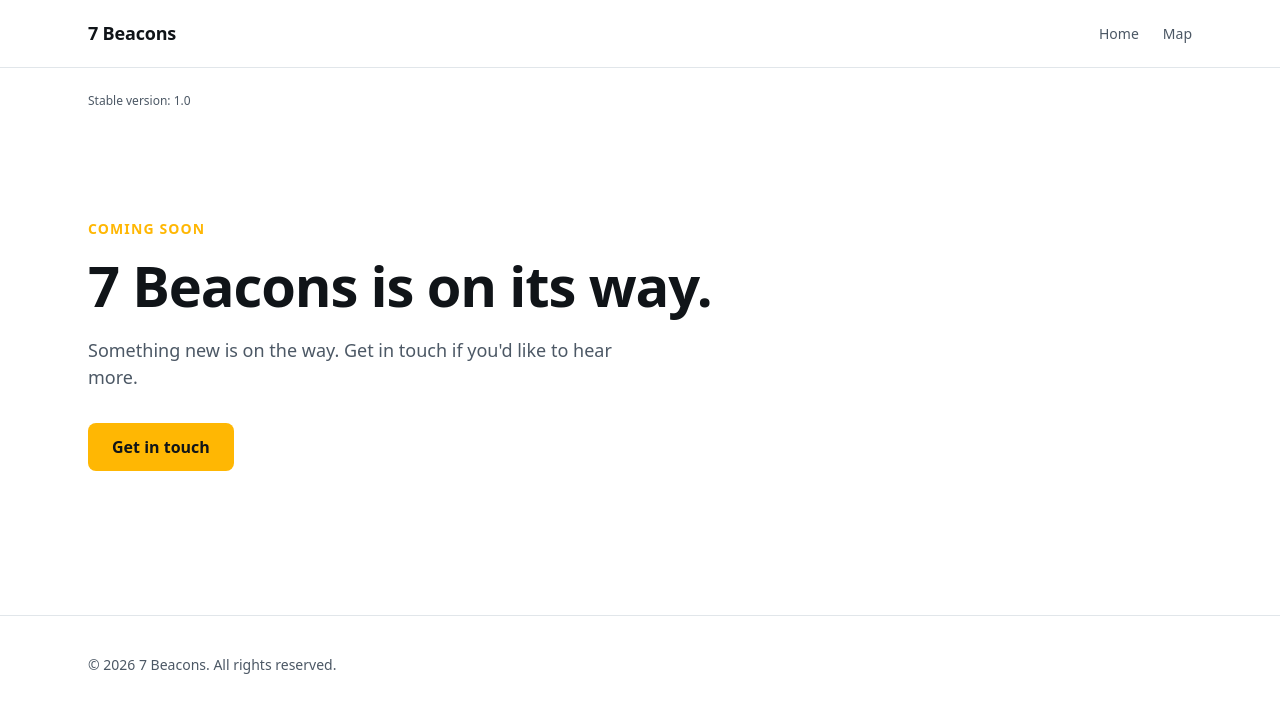
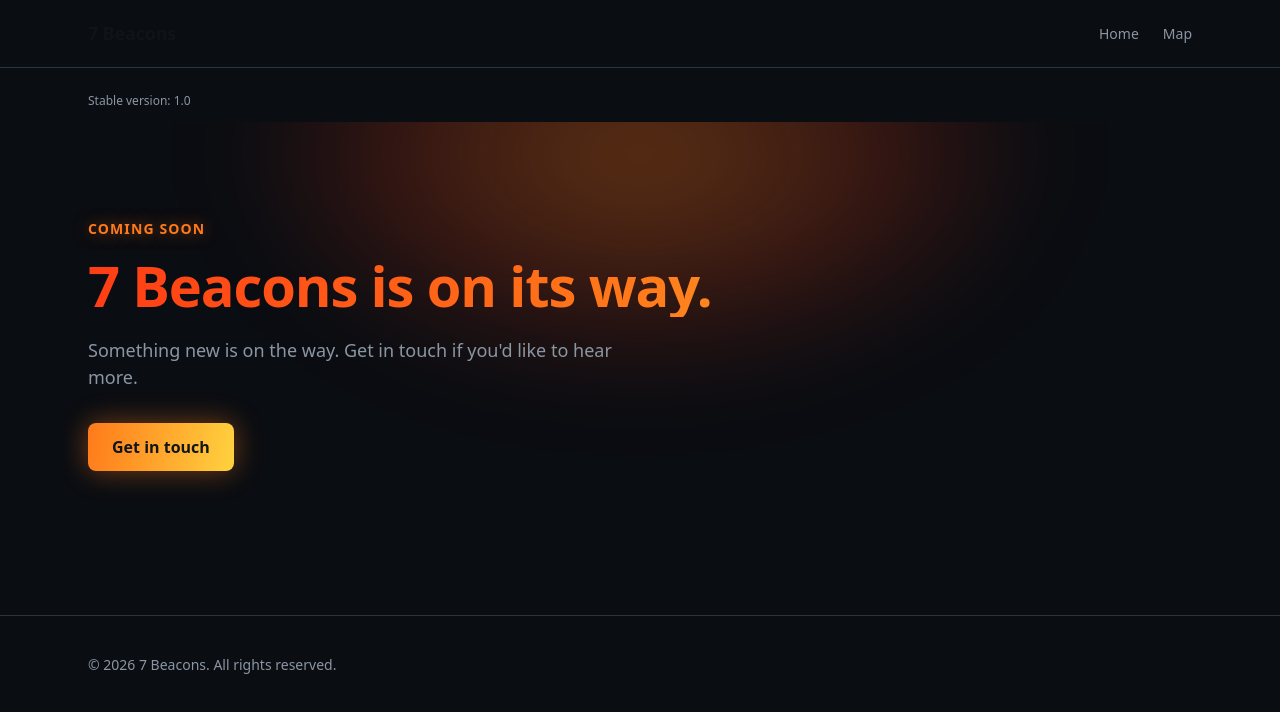
Before and after one commit to bcns-staging/bcns, an Astro site: page / in a window 1280 px wide. Built offline with nearby package versions, Linux system fonts and the light colour scheme; Astro itself is replaced by a stand-in of ours.

Commit message:
Apply futuristic industrial theme to the landing page (#31)
Inspired by a sci-fi door reference image: dark gunmetal panels with a
red-to-orange-to-yellow neon glow accent. Scoped to the landing page
only via CSS custom-property overrides on a .landing-theme wrapper
div - these cascade into Header/Hero/Footer through the real DOM
regardless of Astro's per-component style scoping, without touching
those shared components' own color values (they're also used on
/map, /project-3, and /project-4, which must stay on the default
theme).

Hero.astro (only ever used on this page, safe to edit directly) gets
the standout treatment: an ambient radial glow behind the content, a
gradient-text H1 mirroring the reference image's neon tube, and a
glowing CTA button.

Co-authored-by: test_1 <samsplus655@gmail.com>
Co-authored-by: Claude Sonnet 5 <noreply@anthropic.com>

```diff
--- a/src/components/Hero.astro
+++ b/src/components/Hero.astro
@@ -18,7 +18,9 @@ const {
 
 <style>
   section {
+    position: relative;
     padding-block: 6rem 5rem;
+    overflow: clip;
   }
 
   @media (max-width: 640px) {
@@ -27,13 +29,43 @@ const {
     }
   }
 
+  /* Ambient glow bleeding in from off-screen, like light spilling off the
+     reference image's neon conduit onto surrounding metal. */
+  section::before {
+    content: "";
+    position: absolute;
+    top: -12rem;
+    left: 50%;
+    translate: -50% 0;
+    width: 50rem;
+    height: 28rem;
+    background: radial-gradient(
+      ellipse at center,
+      color-mix(in srgb, var(--glow-orange, var(--color-accent)) 35%, transparent) 0%,
+      color-mix(in srgb, var(--glow-red, var(--color-accent)) 18%, transparent) 45%,
+      transparent 72%
+    );
+    filter: blur(50px);
+    pointer-events: none;
+    z-index: 0;
+  }
+
+  .eyebrow,
+  h1,
+  p,
+  .cta {
+    position: relative;
+    z-index: 1;
+  }
+
   .eyebrow {
-    color: var(--color-accent);
+    color: var(--glow-orange, var(--color-accent));
     font-weight: 600;
     font-size: 0.875rem;
     text-transform: uppercase;
     letter-spacing: 0.08em;
     margin: 0 0 1rem;
+    text-shadow: 0 0 16px color-mix(in srgb, var(--glow-orange, var(--color-accent)) 55%, transparent);
   }
 
   h1 {
@@ -42,6 +74,15 @@ const {
     letter-spacing: -0.02em;
     margin: 0 0 1.25rem;
     max-width: 40ch;
+    background: linear-gradient(
+      100deg,
+      var(--glow-red, var(--color-accent)) 0%,
+      var(--glow-orange, var(--color-accent)) 50%,
+      var(--glow-yellow, var(--color-accent)) 100%
+    );
+    background-clip: text;
+    -webkit-background-clip: text;
+    color: transparent;
   }
 
   p {
@@ -53,12 +94,19 @@ const {
 
   .cta {
     display: inline-block;
-    background: var(--color-accent);
-    color: #101418;
+    background: linear-gradient(100deg, var(--glow-orange, var(--color-accent)), var(--glow-yellow, var(--color-accent)));
+    color: #12161c;
     font-weight: 600;
     padding: 0.75rem 1.5rem;
     border-radius: 0.5rem;
     text-decoration: none;
+    box-shadow: 0 0 28px color-mix(in srgb, var(--glow-orange, var(--color-accent)) 45%, transparent);
+    transition: box-shadow 0.2s ease, translate 0.2s ease;
+  }
+
+  .cta:hover {
+    box-shadow: 0 0 36px color-mix(in srgb, var(--glow-orange, var(--color-accent)) 65%, transparent);
+    translate: 0 -1px;
   }
 </style>
 
--- a/src/pages/index.astro
+++ b/src/pages/index.astro
@@ -6,6 +6,27 @@ import Footer from "../components/Footer.astro";
 ---
 
 <style>
+  /* Industrial/futuristic theme scoped to the landing page only - gunmetal
+     panels + a red-to-yellow neon glow accent, inspired by a sci-fi door
+     reference. Overrides the shared design tokens as CSS custom properties,
+     which cascade into Header/Hero/Footer through the real DOM regardless
+     of Astro's per-component style scoping, without touching those shared
+     components' own color values (they're also used on /map and /project-3,
+     which must stay on the default theme). */
+  .landing-theme {
+    --color-bg: #0a0d12;
+    --color-bg-alt: #1b232c;
+    --color-text: #f2f5f8;
+    --color-text-muted: #8b96a3;
+    --color-accent: #ff7a1a;
+    --color-border: #2a3542;
+    --glow-red: #ff3c14;
+    --glow-orange: #ff7a1a;
+    --glow-yellow: #ffd23f;
+    background: var(--color-bg);
+    min-height: 100vh;
+  }
+
   .version {
     padding-block: 0.75rem 0;
     color: var(--color-text-muted);
@@ -17,6 +38,7 @@ import Footer from "../components/Footer.astro";
   title="7 Beacons"
   description="7 Beacons."
 >
+  <div class="landing-theme">
     <Header siteName="7 Beacons" />
     <p class="container version">Stable version: 1.0</p>
     <Hero
@@ -27,4 +49,5 @@ import Footer from "../components/Footer.astro";
       ctaHref="mailto:hello@7beacons.com"
     />
     <Footer />
+  </div>
 </Layout>
```
Lines whose indentation alone changed are shown as unchanged.
